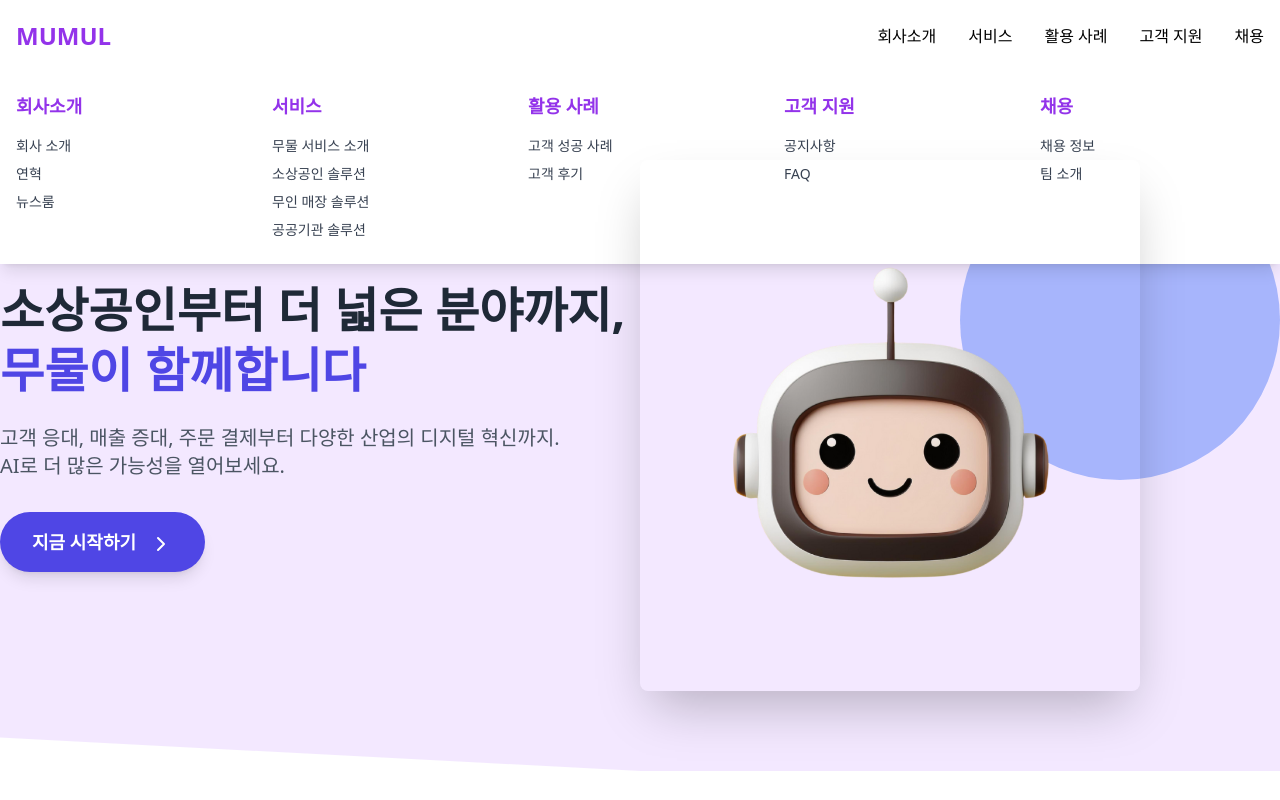
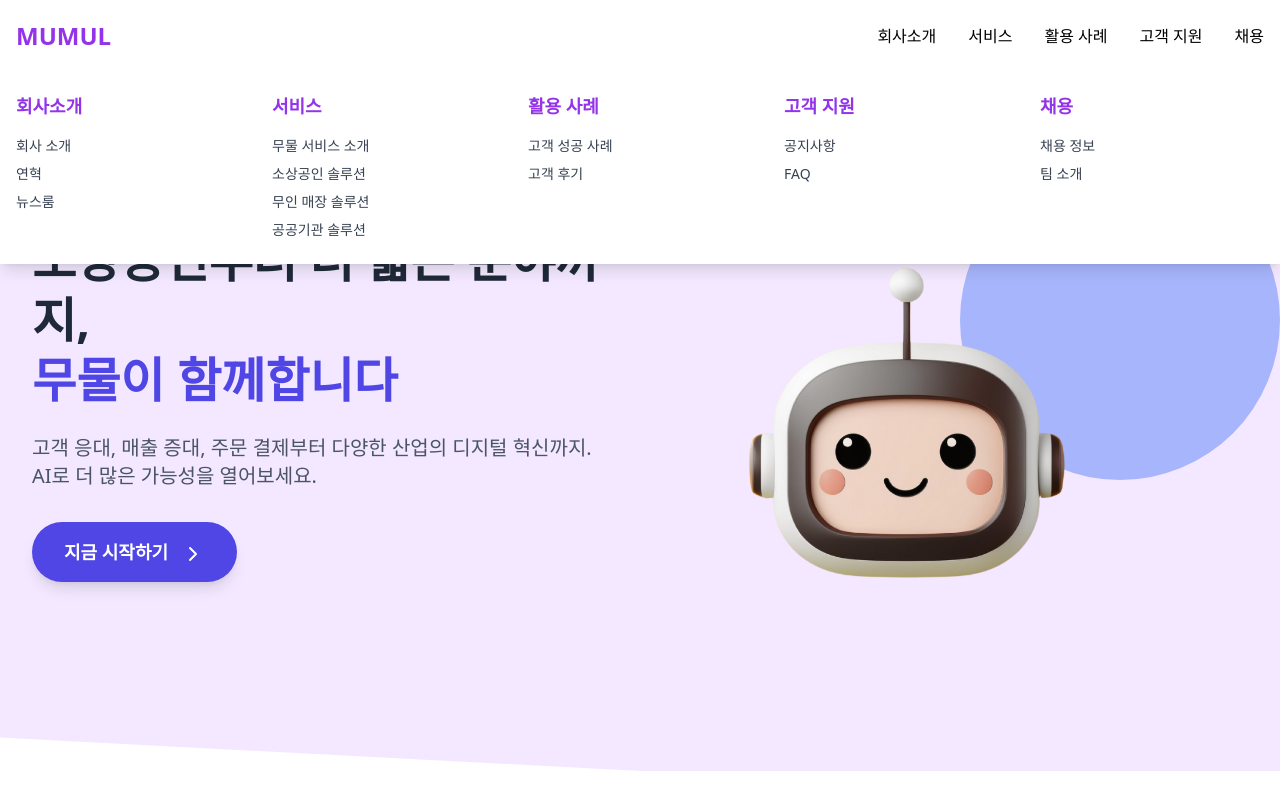
Before and after one commit to EXPOIR0405/Mumul_homepage_next.js, a Next.js app: page / in a window 1280 px wide. Shown: the top 800 px of the page. Built offline with nearby package versions, Linux system fonts and the light colour scheme.

Commit message:
나브 수정

```diff
--- a/src/pages/index.js
+++ b/src/pages/index.js
@@ -30,12 +30,23 @@ const LandingPage = () => {
     setIsNavExpanded(true);
   };
 
-  const handleMouseLeave = () => {
-    setIsNavExpanded(false);
+  const handleMouseLeave = (event) => {
+    // relatedTarget이 null이 아닐 때만 확인
+    if (event.relatedTarget && navRef.current && !navRef.current.contains(event.relatedTarget)) {
+      setIsNavExpanded(false);
+    }
   };
 
   const toggleMobileMenu = () => {
     setIsMobileMenuOpen(!isMobileMenuOpen);
+  };
+
+  const handleNavItemClick = () => {
+    setIsNavExpanded(true); // 서브 메뉴 클릭 시 nav 유지
+  };
+
+  const handleSubMenuMouseEnter = () => {
+    setIsNavExpanded(true); // 서브 메뉴에 마우스가 들어가면 nav 유지
   };
 
   const navItems = [
@@ -87,7 +98,7 @@ const LandingPage = () => {
         onMouseLeave={handleMouseLeave}
       >
         <header
-          className="bg-white fixed w-full z-10 transition-all duration-300"
+          className="bg-white fixed w-full z-20 transition-all duration-300"
           style={{
             boxShadow: scrollPosition > 50 ? '0 4px 6px rgba(0,0,0,0.1)' : 'none',
           }}
@@ -99,7 +110,7 @@ const LandingPage = () => {
                 <ul className="flex justify-end space-x-8">
                   {navItems.map((item, index) => (
                     <li key={index} className="relative group">
-                      <Link href="/" className="text-black hover:text-purple-600 transition duration-300 block py-2">
+                      <Link href="/" className="text-black hover:text-purple-600 transition duration-300 block py-2" onClick={handleNavItemClick}>
                         {item.title}
                       </Link>
                     </li>
@@ -119,13 +130,14 @@ const LandingPage = () => {
           }`}
           style={{
             top: '68px',
-            zIndex: 9,
+            zIndex: 30,
           }}
+          onMouseEnter={handleSubMenuMouseEnter}
         >
           <div className="container mx-auto px-4 py-6">
             <div className="grid grid-cols-5 gap-8">
               {navItems.map((item, index) => (
-                <div key={index}>
+                <div key={index} onMouseEnter={handleSubMenuMouseEnter}>
                   <h3 className="text-lg font-semibold mb-4 text-purple-600">{item.title}</h3>
                   <ul className="space-y-2">
                     {item.subItems.map((subItem, subIndex) => (
@@ -179,7 +191,7 @@ const LandingPage = () => {
       {/* 히어로 섹션: 메인 콘텐츠를 소개하는 영역 */}
       <section className="bg-purple-100 pt-40 pb-20 px-4 md:px-0">
         <div className="container mx-auto flex flex-col md:flex-row items-center">
-          <div className="md:w-1/2 mb-10 md:mb-0">
+          <div className="md:w-1/2 mb-10 md:ml-8">
             <h1 className="text-5xl font-bold mb-6 leading-tight text-gray-800">
               소상공인부터 더 넓은 분야까지, <br /> <span className="text-indigo-600">무물이 함께합니다</span>
             </h1>
@@ -195,7 +207,7 @@ const LandingPage = () => {
               alt="무물 로고"
               width={500}
               height={500}
-              className="relative z-10 rounded-lg shadow-2xl"
+              className="relative z-10 rounded-lg"
             />
           </div>
         </div>
```
